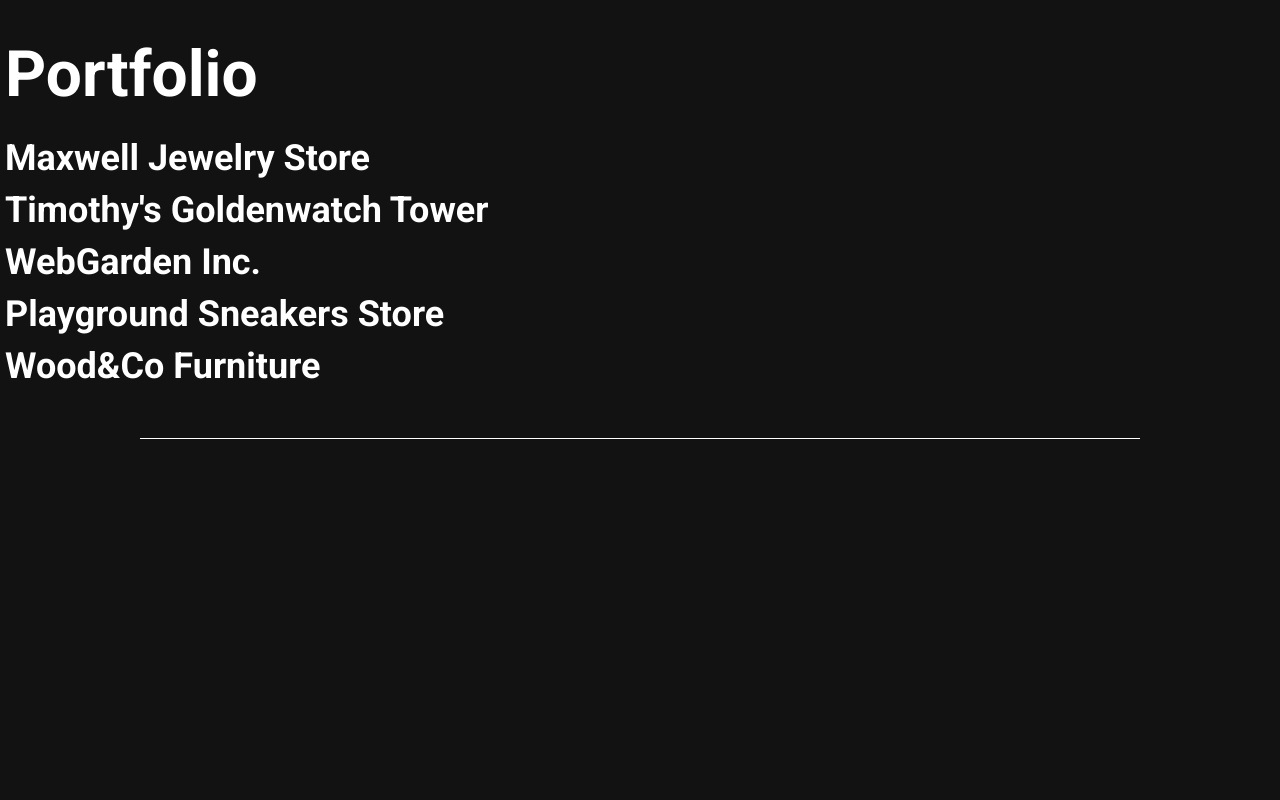
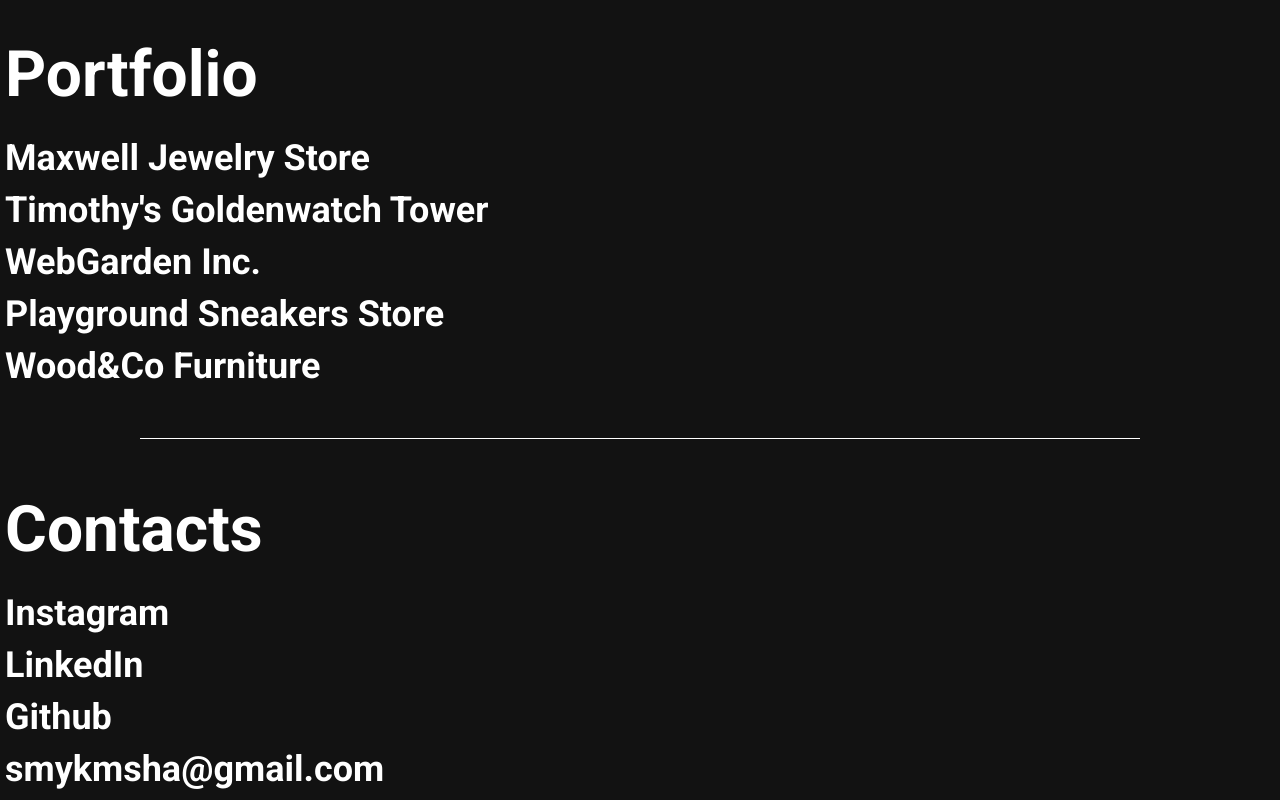
Before and after one commit to tw1kz7/cv_job_application, a plain HTML site: page index.html in a window 1280 px wide. Shown: the part 2699-3499 px from the top of the page. Before the commit the page ends 3138 px from the top, so only its background shows below. Drawn offline with Linux system fonts and the light colour scheme.

Commit message:
contacts section added

```diff
--- a/index.css
+++ b/index.css
@@ -4,3 +4,4 @@
 @import url('styles/home.css');
 @import url('styles/about.css');
 @import url('styles/portfolio.css');
+@import url('styles/contacts.css');
--- a/index.html
+++ b/index.html
@@ -76,6 +76,27 @@
                 </nav>
             </div>
         </section>
+        <section class="contacts" aria-label="contacts section">
+            <div class="container">
+                <h2 class="contact-title" aria-label="contacts title">Contacts</h2>
+                <nav class="nav" aria-label="contacts navigation">
+                    <ul class="contact-list" aria-label="contacts navigation list">
+                        <li>
+                            <a href="#" class="contacts-link" aria-label="link to instagram">Instagram</a>
+                        </li>
+                        <li>
+                            <a href="#" class="contacts-link" aria-label="link to linkedin">LinkedIn</a>
+                        </li>
+                        <li>
+                            <a href="#" class="contacts-link" aria-label="link to github">Github</a>
+                        </li>
+                        <li>
+                            <a href="#" class="contacts-link" aria-label="link to email">smykmsha@gmail.com</a>
+                        </li>
+                    </ul>
+                </nav>
+            </div>
+        </section>
     </main>
     <footer></footer>
 </body>
--- /dev/null
+++ b/styles/contacts.css
@@ -0,0 +1,29 @@
+.contact-title {
+    color: var(--font-color-main);
+    font-weight: 700;
+    font-size: 64px;
+    margin-bottom: 25px;
+}
+
+.contacts-link {
+    color: var(--font-color-main);
+    font-weight: 700;
+    text-decoration: none;
+    font-size: 36px;
+}
+
+.contact-list{
+    list-style: none;
+    padding: 0;
+    margin: 0;
+}
+
+.contact-list li {
+    margin-bottom: 10px;
+}
+
+.contact-list li a:hover{
+    color: var(--bg-button-hover);
+    text-decoration: none;
+    transition: 0.3s;
+}
```
